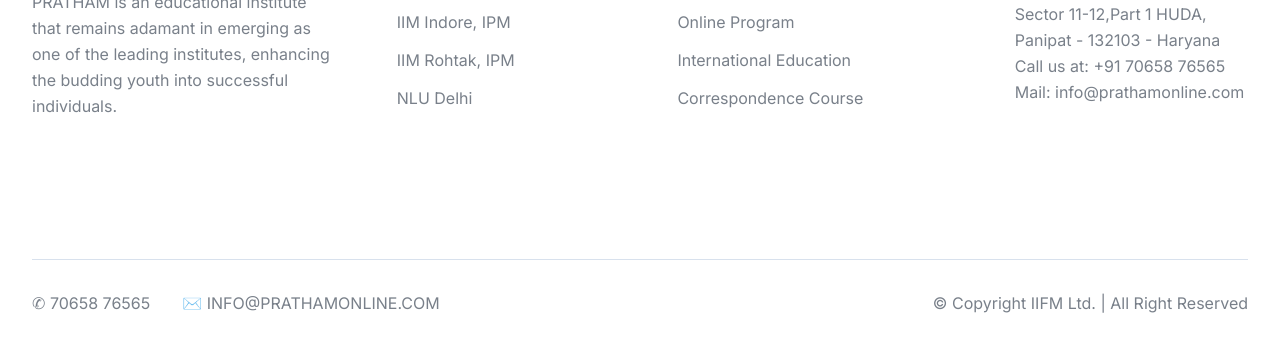
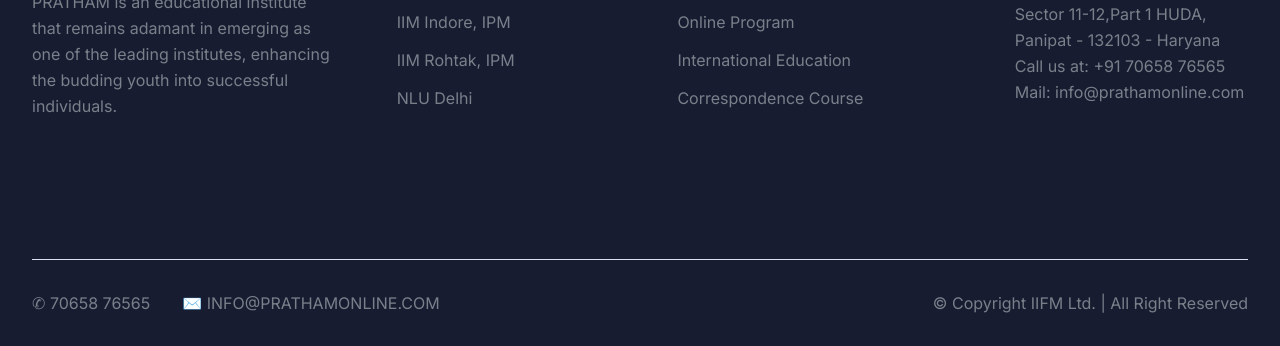
Before and after one commit to daniyal1337/Prtham_panipat, a plain HTML site: page index.html in a window 1280 px wide. Shown: the part 6390-6736 px from the top of the page. Drawn offline with Linux system fonts and the light colour scheme.

Commit message:
Update index.html

```diff
--- a/index.html
+++ b/index.html
@@ -413,7 +413,9 @@
       <!-- ===== CTA End ===== -->
     </main>
     <!-- ===== Footer Start ===== -->
-    <footer>
+    <footer style="
+    background-color: #181C31;
+">
   <div class="bb ze ki xn 2xl:ud-px-0">
     <!-- Footer Top -->
     <div class="ji gp">
```
